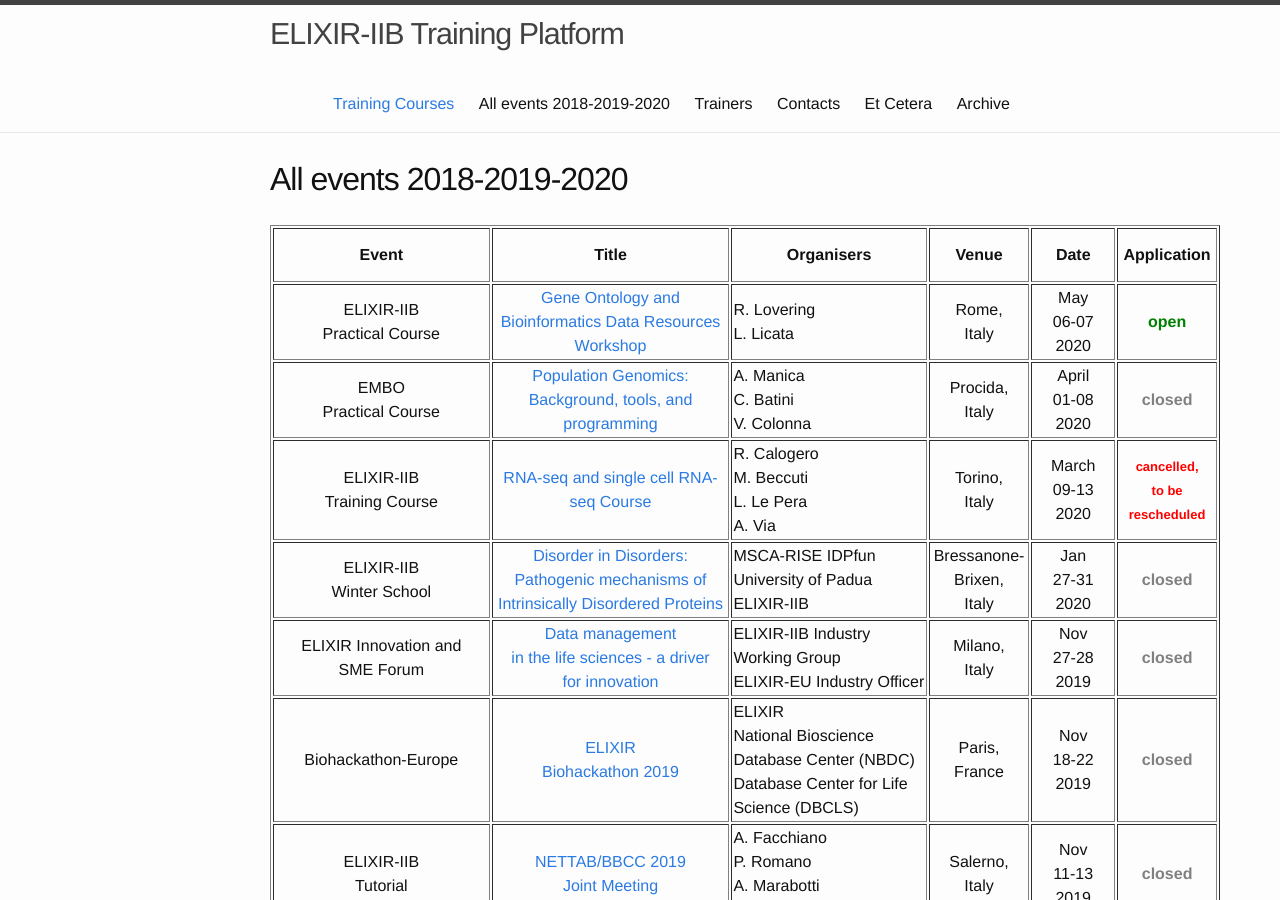
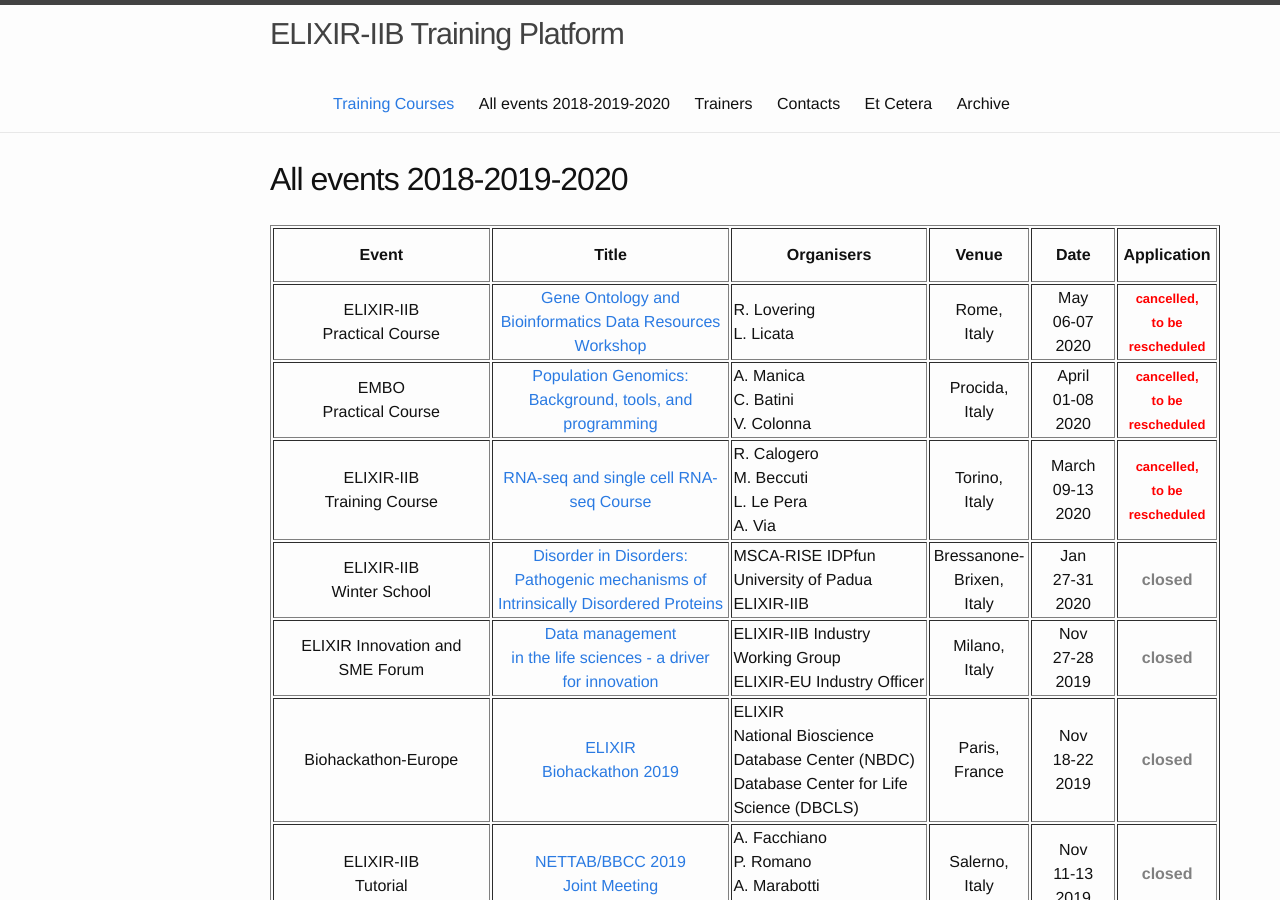
Before and after one commit to ELIXIR-IIB-training/website, a Jekyll site: the page built from _pages/01-all_events_18_19_20.md, in a window 1280 px wide and 900 px high. Built offline with Jekyll 4.4.1, drawn with Linux system fonts in a browser that asks for light colours.

Commit message:
Change Status GO-meeting and PopGen

```diff
--- a/_pages/01-all_events_18_19_20.md
+++ b/_pages/01-all_events_18_19_20.md
@@ -21,7 +21,7 @@ permalink: /all_events_2018_2019_2020/
    <!-- <td height="50" width="150"></td> -->
    <td height="50" align="center">Rome,<br>Italy</td>
    <td height="50" width="75" align="center">May<br>06-07<br>2020</td>
-   <td height="50" align="center"><font color="green"><b>open</b></font></td>
+   <td height="50" align="center"><font color="red" size="2"><b>cancelled,<br>to be rescheduled</b></font></td>
 </tr>
 <tr>
 <td height="50" align="center">EMBO<br>Practical Course</td>
@@ -30,7 +30,7 @@ permalink: /all_events_2018_2019_2020/
    <!-- <td height="50" width="150"></td> -->
    <td height="50" align="center">Procida,<br>Italy</td>
    <td height="50" width="75" align="center">April<br>01-08<br>2020</td>
-   <td height="50" align="center"><font color="grey"><b>closed</b></font></td>
+   <td height="50" align="center"><font color="red" size="2"><b>cancelled,<br>to be rescheduled</b></font></td>
 </tr>
 <tr>
 <td height="50" align="center">ELIXIR-IIB<br>Training Course</td>
```
